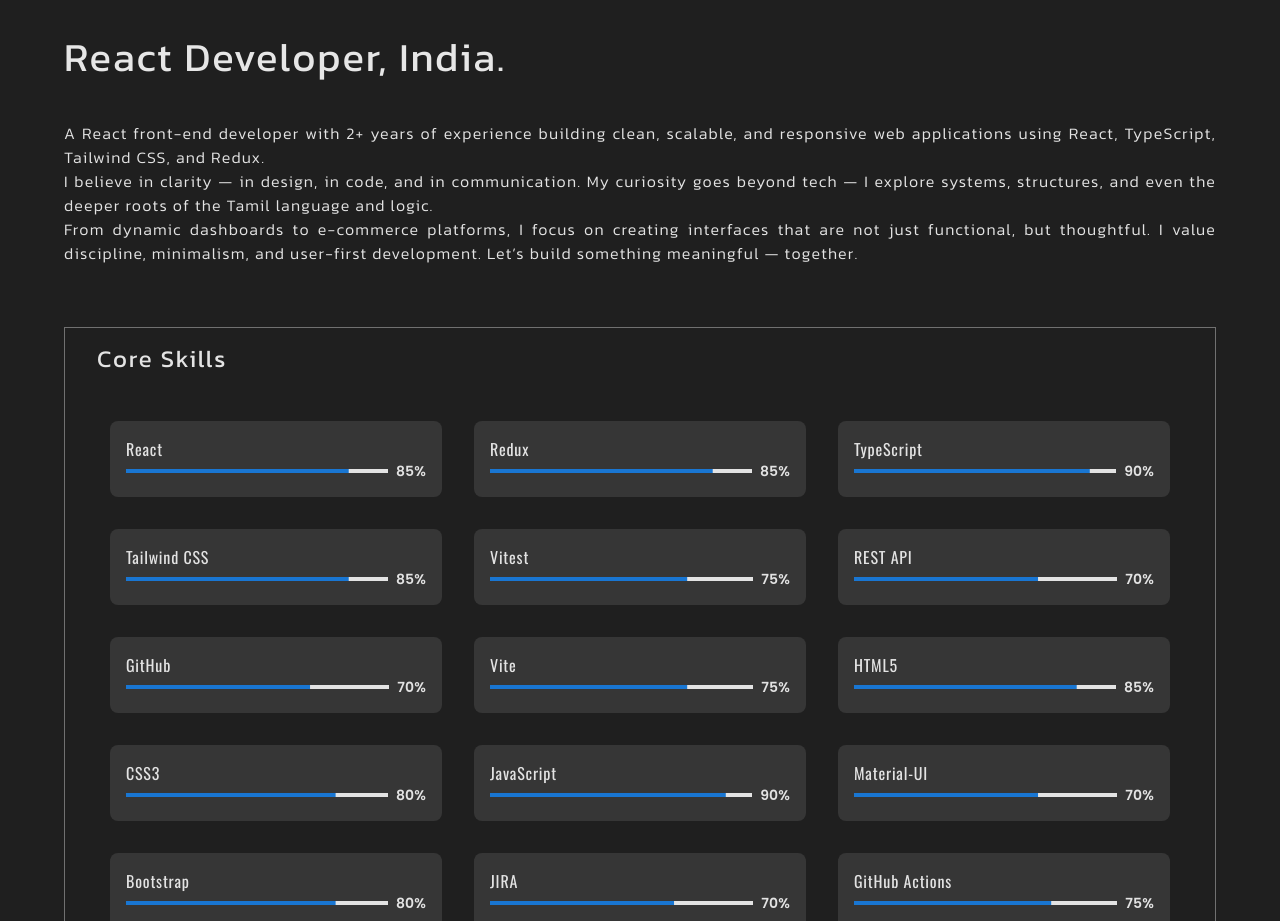
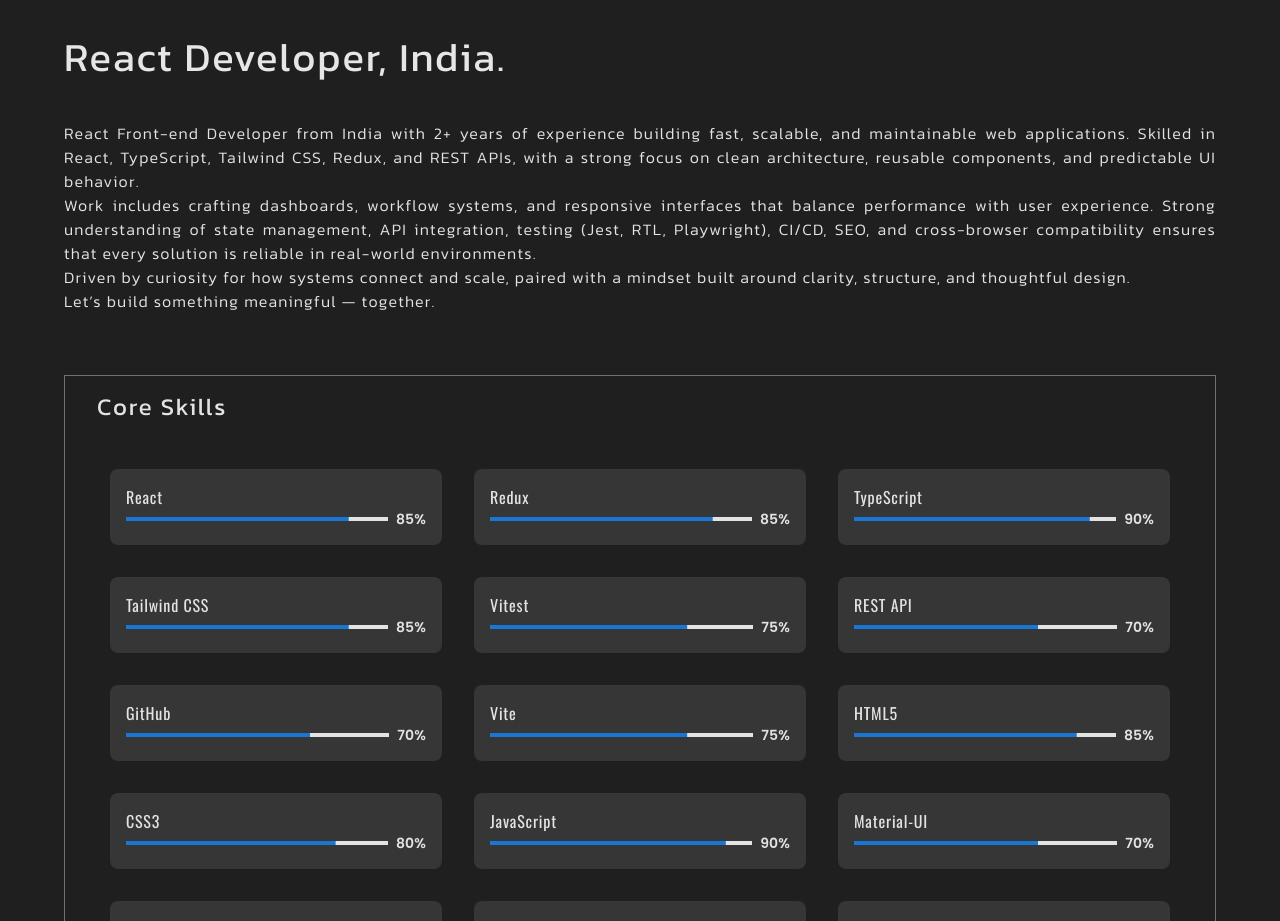
Before and after one commit to AkashS04/portfolio-akash, a React (Vite) app: page / in a window 1280 px wide. Shown: the part 920-1841 px from the top of the page. Built offline with nearby package versions, Linux system fonts and the light colour scheme.

Commit message:
new changes

```diff
--- a/src/about/About.tsx
+++ b/src/about/About.tsx
@@ -11,7 +11,14 @@
 
   return (
     <>
-      <Box ref={aboutRef} sx={{ width: "100%",mt:{lg:8,md:6,sm:4 ,xs:3},mb:{lg:8,md:6,sm:4 ,xs:3} }}>
+      <Box
+        ref={aboutRef}
+        sx={{
+          width: "100%",
+          mt: { lg: 8, md: 6, sm: 4, xs: 3 },
+          mb: { lg: 8, md: 6, sm: 4, xs: 3 },
+        }}
+      >
         <Typography
           variant="h2"
           sx={{
@@ -23,7 +30,7 @@
               sm: "2.5rem",
               xs: "2.25rem",
             },
-            letterSpacing: "4px"
+            letterSpacing: "4px",
           }}
           gutterBottom
         >
@@ -37,7 +44,7 @@
               sm: "1rem 2rem",
               xs: "0.5rem 2rem",
             },
-            mb: { lg: 5, md: 4, sm: 3, xs: 2 }
+            mb: { lg: 5, md: 4, sm: 3, xs: 2 },
           }}
         >
           <Typography
@@ -53,7 +60,7 @@
                 xs: "1.5rem",
               },
               letterSpacing: "1.8px",
-              mb: { lg: 5, md: 4, sm: 3, xs: 3 }
+              mb: { lg: 5, md: 4, sm: 3, xs: 3 },
             }}
             gutterBottom
           >
@@ -63,25 +70,28 @@
             variant="body1"
             align="left"
             sx={{
-               fontFamily: "Kanit-Light",
+              fontFamily: "Kanit-Light",
               color: "#e3e3e3",
               letterSpacing: "1.2px",
-              textAlign: "justify"
+              textAlign: "justify",
             }}
             gutterBottom
           >
-
-            A React front-end developer with 2+ years of
-            experience building clean, scalable, and responsive web applications
-            using React, TypeScript, Tailwind CSS, and Redux.
-            <br />I believe in clarity — in design, in code, and in
-            communication. My curiosity goes beyond tech — I explore systems,
-            structures, and even the deeper roots of the Tamil language and
-            logic.
+            React Front-end Developer from India with 2+ years of experience
+            building fast, scalable, and maintainable web applications. Skilled
+            in React, TypeScript, Tailwind CSS, Redux, and REST APIs, with a
+            strong focus on clean architecture, reusable components, and
+            predictable UI behavior.
             <br />
-            From dynamic dashboards to e-commerce platforms, I focus on creating
-            interfaces that are not just functional, but thoughtful. I value
-            discipline, minimalism, and user-first development.
+            Work includes crafting dashboards, workflow systems, and responsive
+            interfaces that balance performance with user experience. Strong
+            understanding of state management, API integration, testing (Jest,
+            RTL, Playwright), CI/CD, SEO, and cross-browser compatibility
+            ensures that every solution is reliable in real-world environments.
+            <br />
+            Driven by curiosity for how systems connect and scale, paired with a
+            mindset built around clarity, structure, and thoughtful design.
+            <br />
             Let’s build something meaningful — together.
           </Typography>
         </Box>
```
